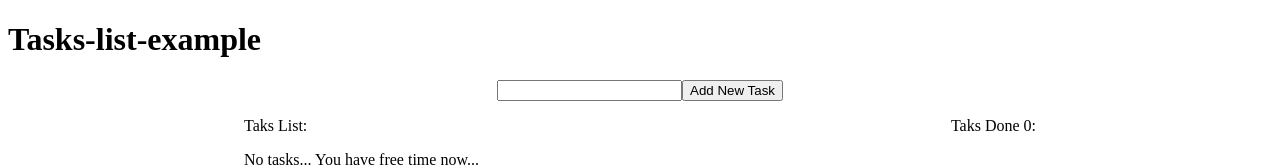
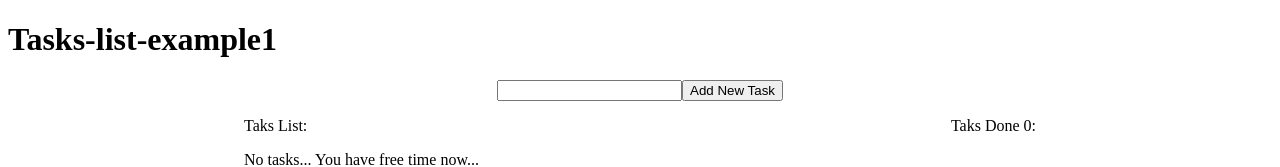
Before and after one commit to oleksy-piotr-angular/tasks-mongo-db-endpoints, an Angular app: page / in a window 1280 px wide. Shown: the top 167 px of the page. Built offline with nearby package versions, Linux system fonts and the light colour scheme.

Commit message:
Changes with reverted project

```diff
--- a/src/app/app.component.ts
+++ b/src/app/app.component.ts
@@ -6,7 +6,7 @@ import { Component } from '@angular/core';
   styleUrls: ['./app.component.css'],
 })
 export class AppComponent {
-  title = 'Tasks-list-example';
+  title = 'Tasks-list-example1';
   newTask: string = '';
   tasksList: Array<string> = [];
   tasksDone: Array<string> = [];
```
